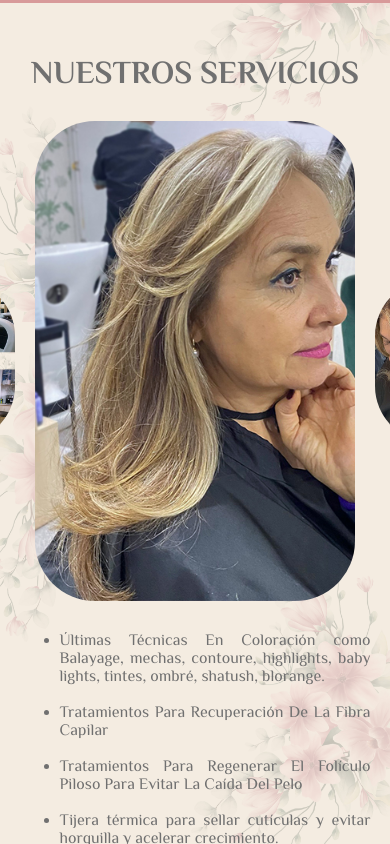
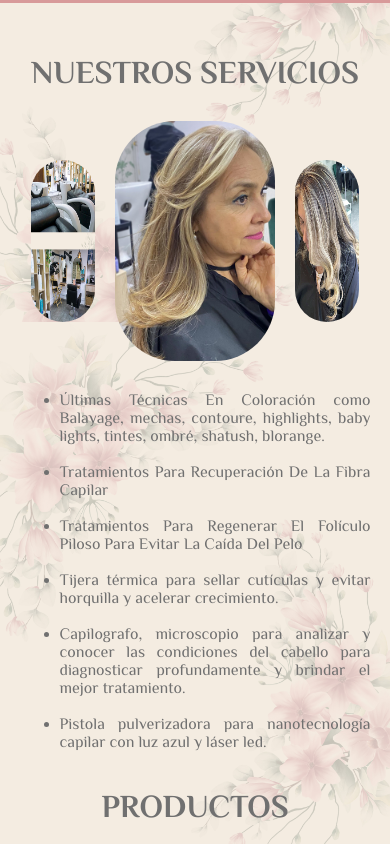
Before and after one commit to JulianBeta/gloria-norato-web, a React (Create React App) app: page / in a window 390 px wide. Shown: the part 1200-2044 px from the top of the page. Built offline with nearby package versions, Linux system fonts and the light colour scheme; a web font is replaced by a local one.

Commit message:
Carruseles ajustados

```diff
--- a/src/App.css
+++ b/src/App.css
@@ -9,3 +9,7 @@ html {
     padding: 0;
     width: 100%;
 }
+
+#section2 {
+    width: 100%;
+}
--- a/src/styles/Carousel/MainCarousel.css
+++ b/src/styles/Carousel/MainCarousel.css
@@ -39,3 +39,12 @@
   .side-text {
     width: 0em;
   }
+
+  @media all and (max-width: 768px) {
+    .main-image {
+        width: 10em;
+    }
+    .side-image {
+      width: 4em;
+  }
+  }
--- a/src/styles/SectionServices.css
+++ b/src/styles/SectionServices.css
@@ -5,14 +5,16 @@
     gap: 5%;
     width: 100%;
     position: relative;
+    overflow: hidden;
 }
 
 .stylecarouselservices {
     display: flex;
     justify-content: center;
     align-items: center;
-    width: 100%;
-    overflow: hidden;
+    min-width: 100%;
+    position: relative;
+    transition: transform 05s ease-in-out;
 }
 
 .contendorTextoServices {
@@ -28,7 +30,8 @@
 }
 
 .contenedorCarouselService {
-    width: 40%;
+    width: 100%;
+    position: relative;
 }
 
 .tituloServicios {
@@ -52,8 +55,14 @@
         gap: 10px;
     }
 
-    .contendorTextoServices, .contenedorCarouselService {
+    .contendorTextoServices {
         width: 90%;
         margin-top: 5%;
     }
+
+    .contenedorCarouselService {
+        width: 20%;
+        margin-top: 5%;
+        padding: 4%;
+    }
 }
```
